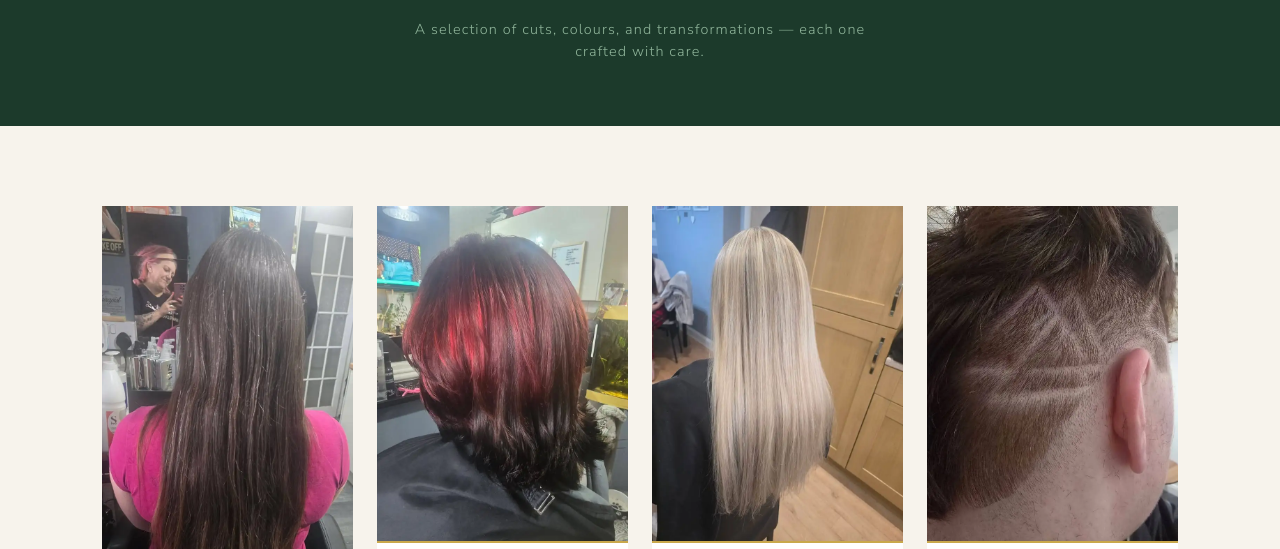
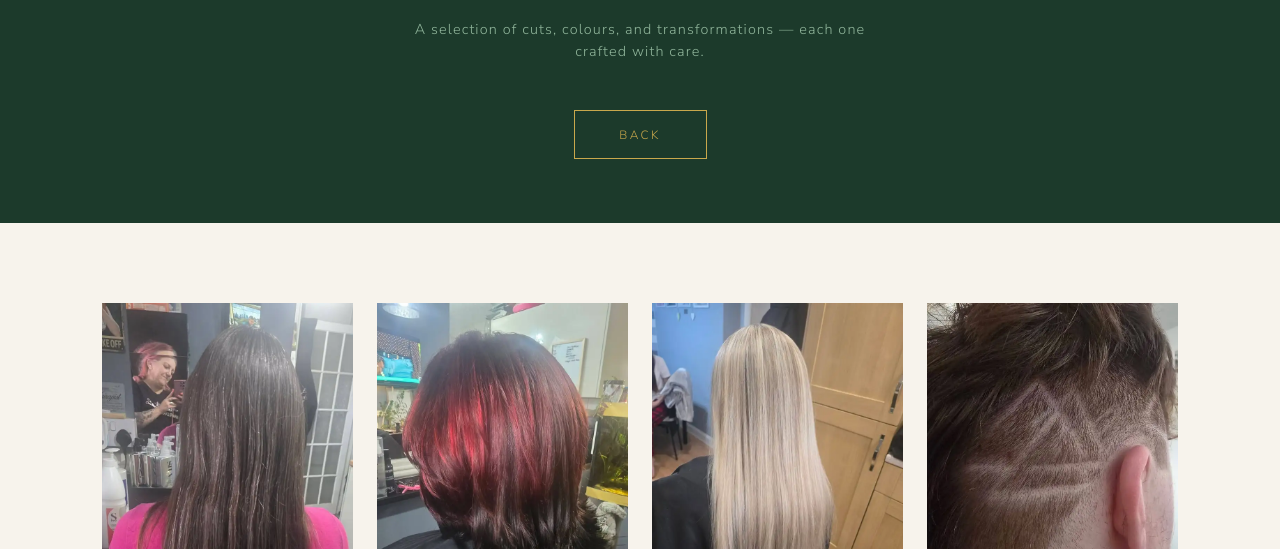
Before and after one commit to aBolondVarazslo/abolondvarazslo.github.io, a plain HTML site: page pages/gallery.html in a window 1280 px wide. Shown: the part 251-800 px from the top of the page. Drawn offline with nearby package versions, Linux system fonts and the light colour scheme.

Commit message:
Add back button to gallery

```diff
--- a/pages/gallery.html
+++ b/pages/gallery.html
@@ -36,6 +36,8 @@
         <h1>Our <em>Gallery</em></h1>
         <div class="gold-divider"></div>
         <p>A selection of cuts, colours, and transformations — each one crafted with care.</p>
+        <a href="../index.html" class="hero-cta">Back</a>
+
     </div>
 
     <!-- GALLERY GRID -->
```
